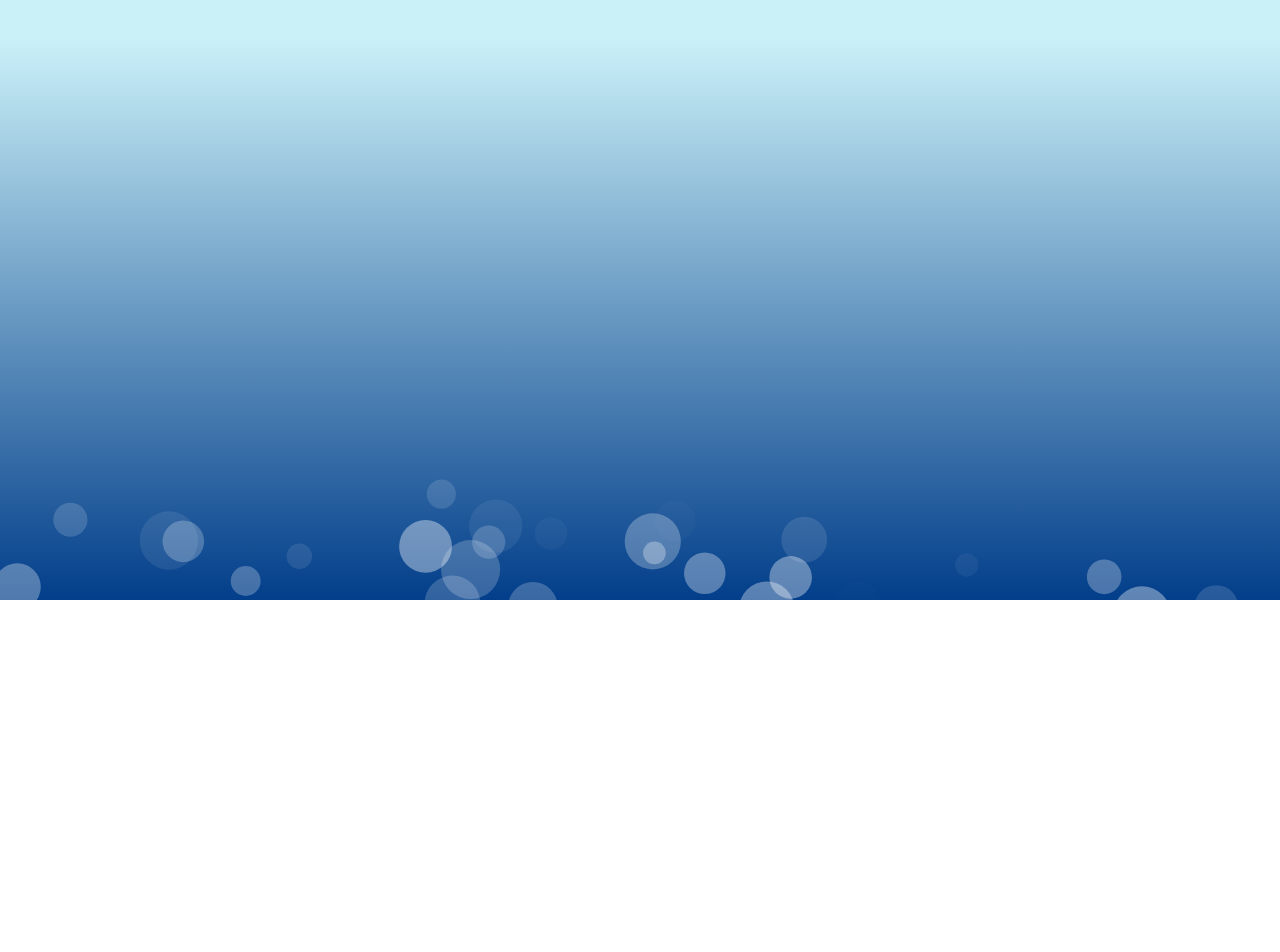
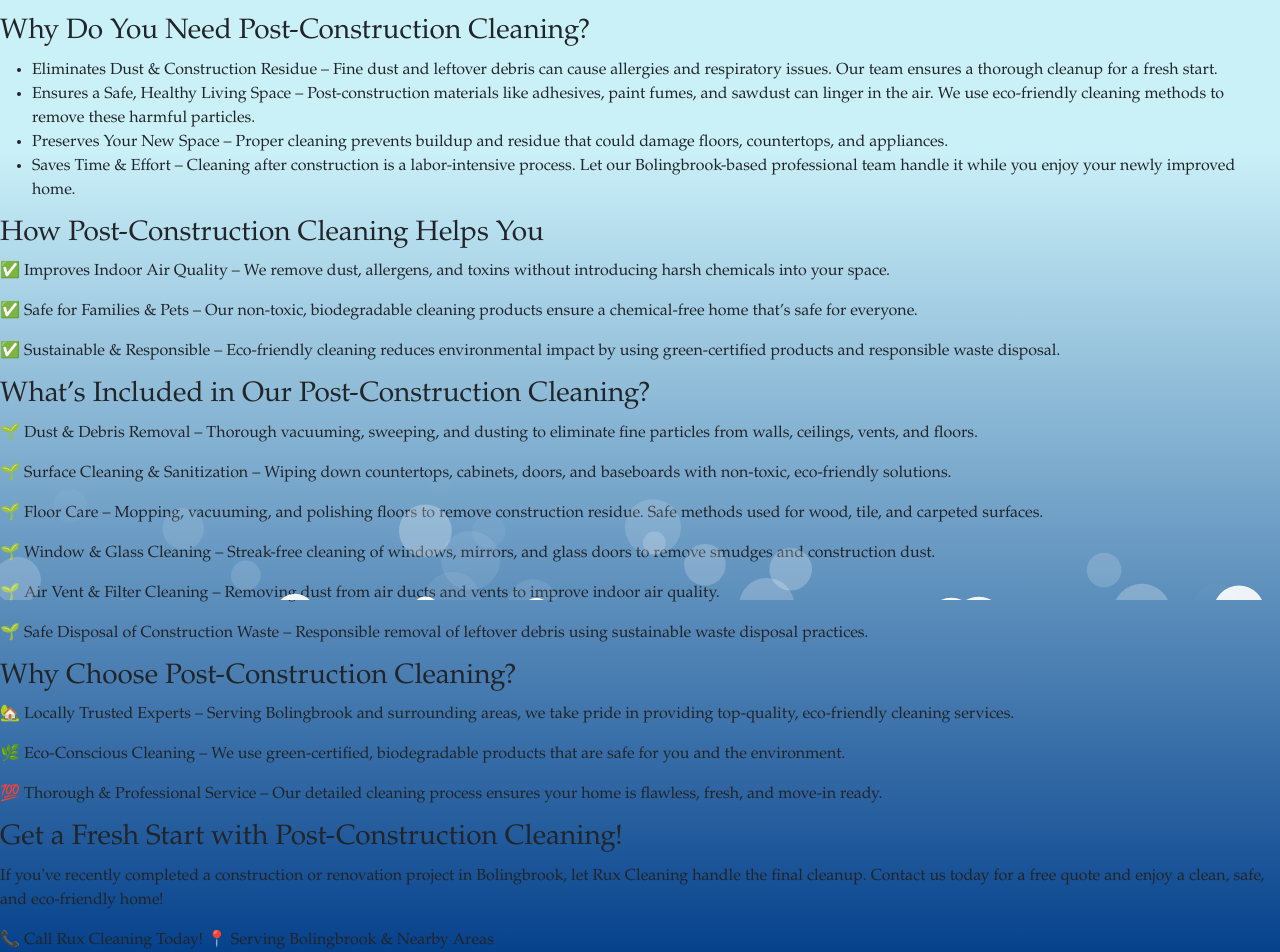
Before and after one commit to YemnyFeliz/RuxCleaning, a React (Vite) app: page /postConstructionCleaning in a window 1280 px wide. Shown: the part 200-1152 px from the top of the page. Before the commit the page ends 800 px from the top, so only its background shows below. Built offline with nearby package versions, Linux system fonts and the light colour scheme.

Commit message:
Added content to PostConstruction page, needs stlyes.

```diff
--- a/Pages/Residential/PostConstruction.jsx
+++ b/Pages/Residential/PostConstruction.jsx
@@ -3,7 +3,67 @@ import React from "react";
 function PostConstruction() {
     return (
         <>
+            <div className="postConstruction">
+                <h2>Eco-Friendly Post-Construction Cleaning: A Safe & Green Solution
+                </h2>
+                <h3>What is Post-Construction Cleaning?
+                </h3>
+                <p>Post-construction cleaning is the final step after a building or renovation project, ensuring that a newly constructed or remodeled home is clean, safe, and move-in ready. Construction projects leave behind dust, debris, and hazardous materials that require professional cleaning to make the space safe, spotless, and livable. At Rux Cleaning, we take it a step further by using eco-friendly, non-toxic products that protect both your home and the environment.
+                </p>
+            </div>
+            <div className="whyPostCostruction">
+                <h3>Why Do You Need Post-Construction Cleaning?
+                </h3>
+                <ul>
+                    <li>Eliminates Dust & Construction Residue – Fine dust and leftover debris can cause allergies and respiratory issues. Our team ensures a thorough cleanup for a fresh start.
+                    </li>
+                    <li>Ensures a Safe, Healthy Living Space – Post-construction materials like adhesives, paint fumes, and sawdust can linger in the air. We use eco-friendly cleaning methods to remove these harmful particles.
+                    </li>
+                    <li>Preserves Your New Space – Proper cleaning prevents buildup and residue that could damage floors, countertops, and appliances.
+                    </li>
+                    <li>Saves Time & Effort – Cleaning after construction is a labor-intensive process. Let our Bolingbrook-based professional team handle it while you enjoy your newly improved home.
+                    </li>
+                </ul>
+            </div>
+            <div className="howPostConstruction">
+                <h3>How Post-Construction Cleaning Helps You
+                </h3>
+                <p>✅ Improves Indoor Air Quality – We remove dust, allergens, and toxins without introducing harsh chemicals into your space.</p>
+                <p>✅ Safe for Families & Pets – Our non-toxic, biodegradable cleaning products ensure a chemical-free home that’s safe for everyone.</p>
+                <p>✅ Sustainable & Responsible – Eco-friendly cleaning reduces environmental impact by using green-certified products and responsible waste disposal.</p>
+            </div>
+            <div className="includedPostCosntruction">
+                <h3>What’s Included in Our Post-Construction Cleaning?
+                </h3>
+                <p>🌱 Dust & Debris Removal – Thorough vacuuming, sweeping, and dusting to eliminate fine particles from walls, ceilings, vents, and floors.</p>
+                <p>🌱 Surface Cleaning & Sanitization – Wiping down countertops, cabinets, doors, and baseboards with non-toxic, eco-friendly solutions.</p>
+                <p>🌱 Floor Care – Mopping, vacuuming, and polishing floors to remove construction residue. Safe methods used for wood, tile, and carpeted surfaces.</p>
+                <p>🌱 Window & Glass Cleaning – Streak-free cleaning of windows, mirrors, and glass doors to remove smudges and construction dust.</p>
+                <p>🌱 Air Vent & Filter Cleaning – Removing dust from air ducts and vents to improve indoor air quality.</p>
+                <p>🌱 Safe Disposal of Construction Waste – Responsible removal of leftover debris using sustainable waste disposal practices.</p>
+            </div>
 
+            <div className="whyChoosePostConstruction">
+                <h3>Why Choose Post-Construction Cleaning?
+                </h3>
+                <p>🏡 Locally Trusted Experts – Serving Bolingbrook and surrounding areas, we take pride in providing top-quality, eco-friendly cleaning services.
+                </p>
+                <p>🌿 Eco-Conscious Cleaning – We use green-certified, biodegradable products that are safe for you and the environment.
+                </p>
+                <p>💯 Thorough & Professional Service – Our detailed cleaning process ensures your home is flawless, fresh, and move-in ready.
+                </p>
+
+            </div>
+            <div className="bookPostConstruction">
+                <h3>Get a Fresh Start with Post-Construction Cleaning!
+                </h3>
+                <p>If you've recently completed a construction or renovation project in Bolingbrook, let Rux Cleaning handle the final cleanup. Contact us today for a free quote and enjoy a clean, safe, and eco-friendly home!
+                </p>
+                <p>📞 Call Rux Cleaning Today!
+                    📍 Serving Bolingbrook & Nearby Areas
+                </p>
+
+            </div>
 
         </>
     )
```
